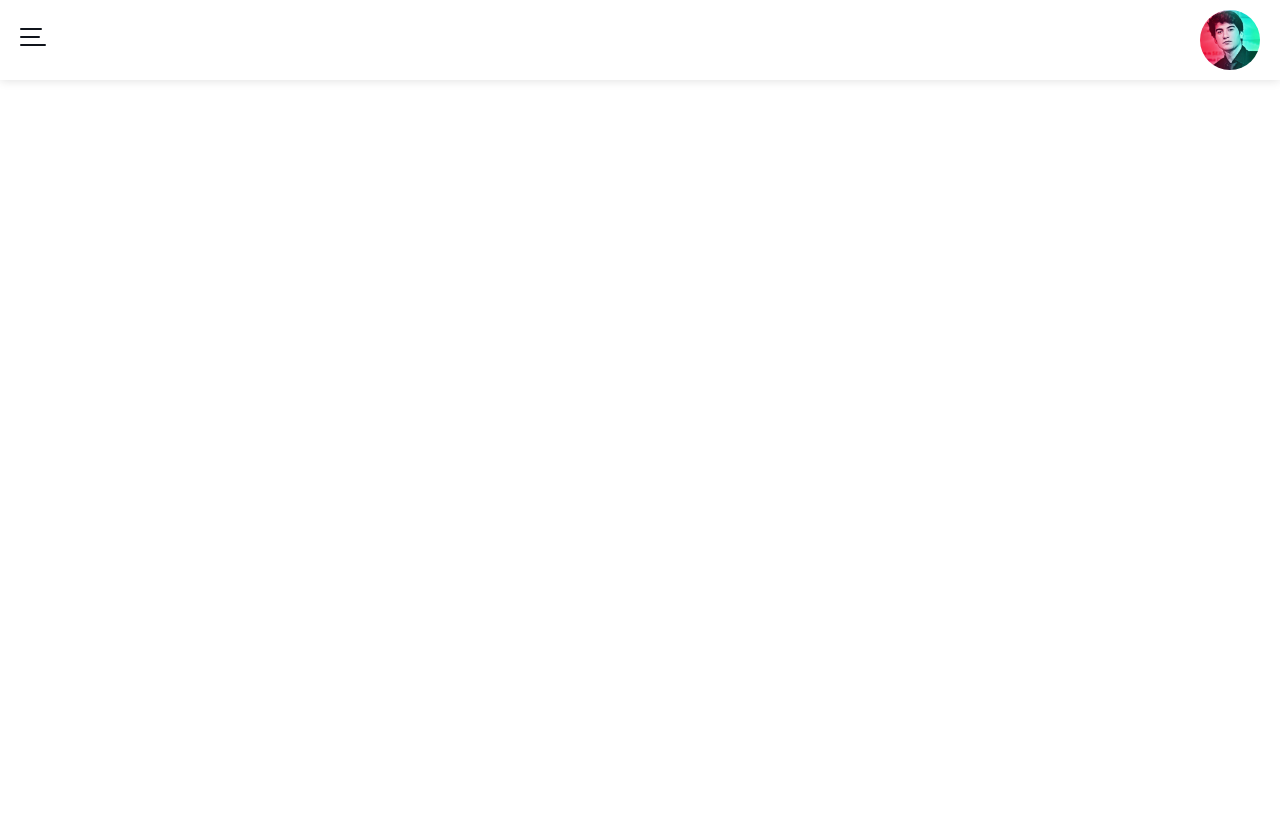
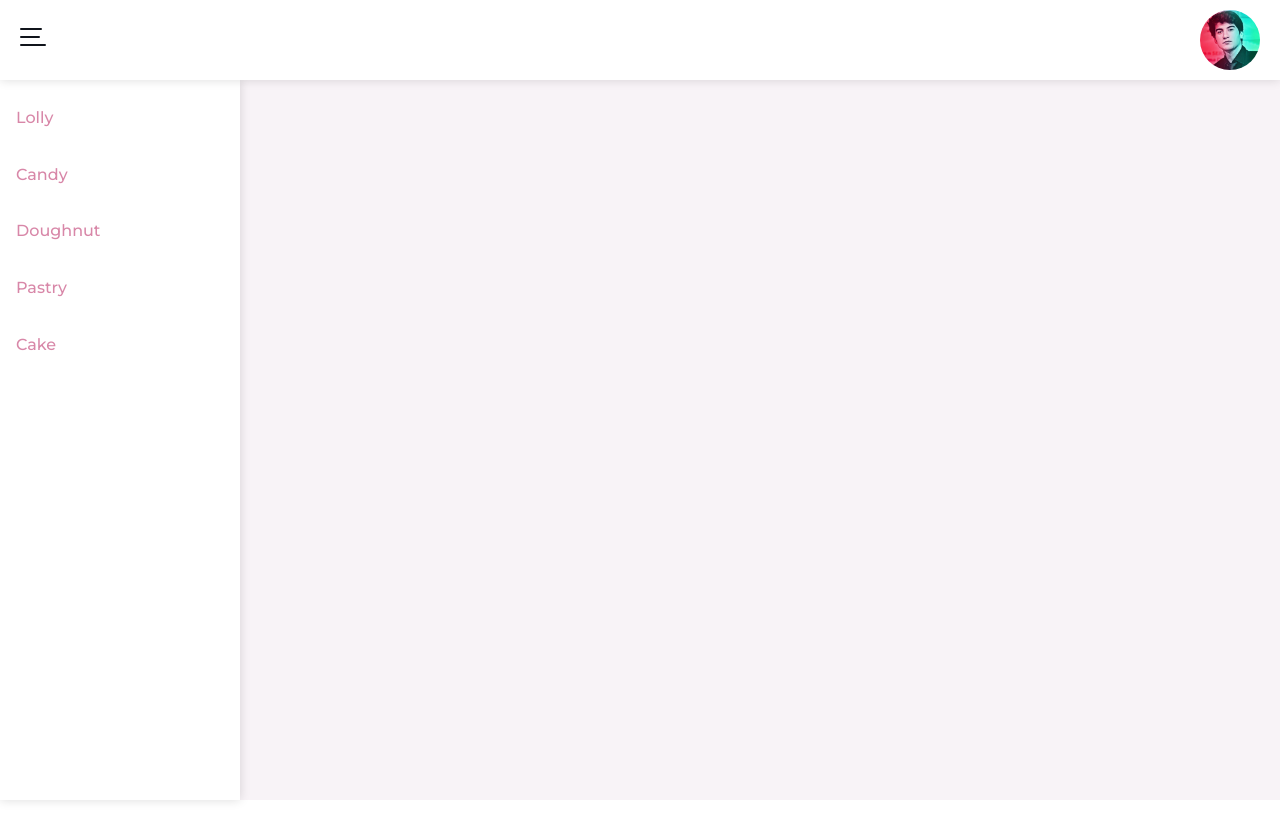
Before and after one commit to dijitalveysel/SweetDashboardTemplate, a plain HTML site: page index.html in a window 1280 px wide. Before the commit the page ends 800 px from the top, so only its background shows below. Drawn offline with nearby package versions, Linux system fonts and the light colour scheme.

Commit message:
Create sidebar and page container.

```diff
--- a/app/app.js
+++ b/app/app.js
@@ -0,0 +1,19 @@
+/**
+ * Get Elements
+ */
+const toggleElement = document.querySelector("#toggle");
+let sidebarElement = document.querySelector("#sidebar");
+let pageBodyElement = document.querySelector("#pageBody");
+
+/**
+ * Build Out Functions
+ */
+function menuToggle() {
+  sidebarElement.classList.toggle("active");
+  pageBodyElement.classList.toggle("active");
+}
+
+/**
+ * Hook Up The Event Listeners
+ */
+toggleElement.addEventListener("click", menuToggle);
--- /dev/null
+++ b/assets/css/_page-body.css
@@ -0,0 +1,16 @@
+@import url('_variables.css');
+
+#pageBody {
+    margin: var(--header-height) 0 0 var(--sidebar-width);
+    height: calc(100vh - var(--header-height));
+    background-color: var(--light-color);
+    overflow-y: auto;
+}
+
+#pageBody.active {
+    margin-left: 0;
+}
+
+.page-container {
+    margin: var(--gap-lg);
+}
--- /dev/null
+++ b/assets/css/_sidebar.css
@@ -0,0 +1,45 @@
+@import url("_variables.css");
+
+#sidebar {
+  position: fixed;
+  top: var(--header-height);
+  left: 0;
+  height: calc(100vh - var(--header-height));
+  width: var(--sidebar-width);
+  overflow-x: hidden;
+  overflow-y: auto;
+  background-color: var(--white-color);
+  box-shadow: var(--shadow-md);
+  z-index: 9;
+}
+
+#sidebar.active {
+  left: calc(var(--sidebar-width) * -1);
+}
+
+#sidebar > ul {
+  position: relative;
+  top: 0;
+  left: 0;
+  width: 100%;
+  padding: 0;
+}
+
+#sidebar > ul > a {
+  text-decoration: none;
+  font-size: 16px;
+  font-weight: 500;
+}
+
+#sidebar > ul > a > li {
+  position: relative;
+  list-style: none;
+  margin: 0.8rem 0;
+  padding: 0.8rem 0 0.8rem 1rem;
+  color: var(--primary-color);
+}
+
+#sidebar > ul > a:hover > li {
+  background-color: var(--primary-color);
+  color: var(--light-color);
+}
--- a/assets/css/main.css
+++ b/assets/css/main.css
@@ -3,6 +3,8 @@
 @import url("./_normalize.css");
 @import url("./_variables.css");
 @import url("./_header.css");
+@import url("./_sidebar.css");
+@import url("./_page-body.css");
 
 /* Universal */
 * {
--- a/index.html
+++ b/index.html
@@ -25,6 +25,31 @@
             </div>
         </div>
     </header>
+    <main>
+        <div id="sidebar">
+            <ul>
+                <a href="#">
+                    <li>Lolly</li>
+                </a>
+                <a href="#">
+                    <li>Candy</li>
+                </a>
+                <a href="#">
+                    <li>Doughnut</li>
+                </a>
+                <a href="#">
+                    <li>Pastry</li>
+                </a>
+                <a href="#">
+                    <li>Cake</li>
+                </a>
+            </ul>
+        </div>
+        <div id="pageBody">
+            <div class="page-container">
+            </div>
+        </div>
+    </main>
     <script type="module" src="./app/app.js" defer></script>
 </body>
 
```
